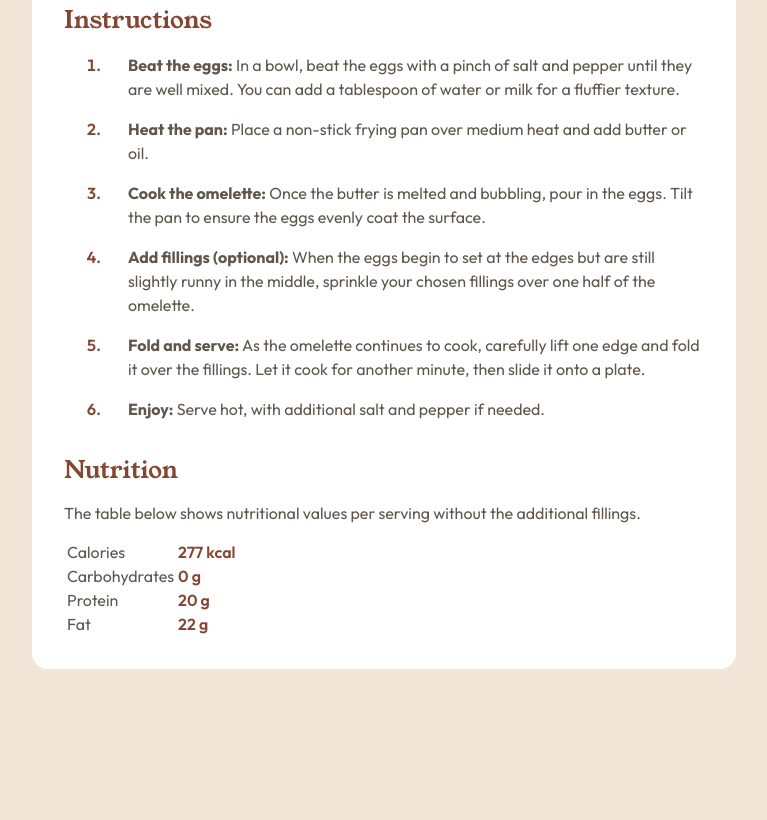
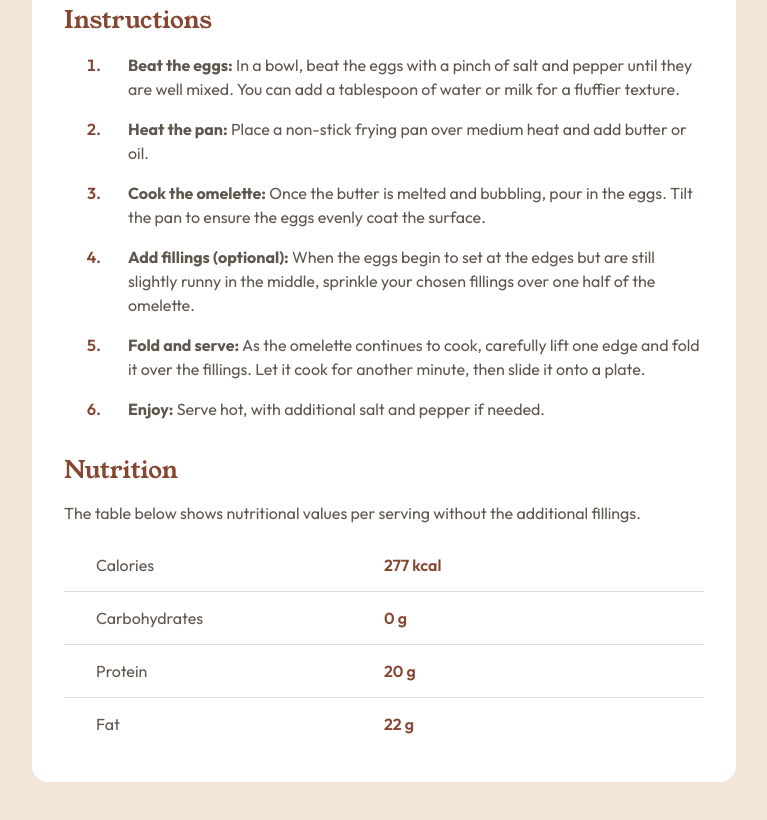
Before and after one commit to joslinian/recipe-page, a plain HTML site: page index.html in a window 1280 px wide. Shown: the part 1158-1978 px from the top of the page, without its empty margins (256-1023 px from the left). Drawn offline with Linux system fonts and the light colour scheme.

Commit message:
add styling and css classes

```diff
--- a/assets/css/style.css
+++ b/assets/css/style.css
@@ -23,12 +23,22 @@ body {
     font-size: 16px;
 }
 
+@media screen and (max-width: 600px) {
+    .main-content {
+        max-width: 100%;
+        background-color: var(--white);
+        padding: 2rem;
+    }
+}
+
+@media screen and (min-width: 601px) {
     .main-content {
         max-width: 50%;
         margin: 10rem auto;
         background-color: var(--white);
         border-radius: 1rem;
         padding: 2rem;
+    }
 }
 
 header {
@@ -109,12 +119,28 @@ li::marker {
     font-weight: 600;
 }
 
-.nutriton-table {
+table.nutrition-table {
     width: 100%;
     border-collapse: collapse;
+}
+
+td.nutrition-name {
+    width: 45%;
 }
 
 td.nutrition-value {
     color: var(--brown-800);
     font-weight: 600;
 }
+
+td {
+    padding: 1rem 2rem;
+}
+
+tr {
+    border-bottom: 1px solid var(--stone-150);
+}
+
+tr:last-of-type {
+    border-bottom: none;
+}
--- a/index.html
+++ b/index.html
@@ -64,19 +64,19 @@
     <table class="nutrition-table">
       <tbody>
         <tr>
-          <td>Calories</td>
+          <td class="nutrition-name">Calories</td>
           <td class="nutrition-value">277 kcal</td>
         </tr>
         <tr>
-          <td>Carbohydrates</td>
+          <td class="nutrition-name">Carbohydrates</td>
           <td class="nutrition-value">0 g</td>
         </tr>
         <tr>
-          <td>Protein</td>
+          <td class="nutrition-name">Protein</td>
           <td class="nutrition-value">20 g</td>
         </tr>
         <tr>
-          <td>Fat</td>
+          <td class="nutrition-name">Fat</td>
           <td class="nutrition-value">22 g</td>
         </tr>
       </tbody>
```
Also changed, not shown: 1 other file. Lines whose indentation alone changed are shown as unchanged.
